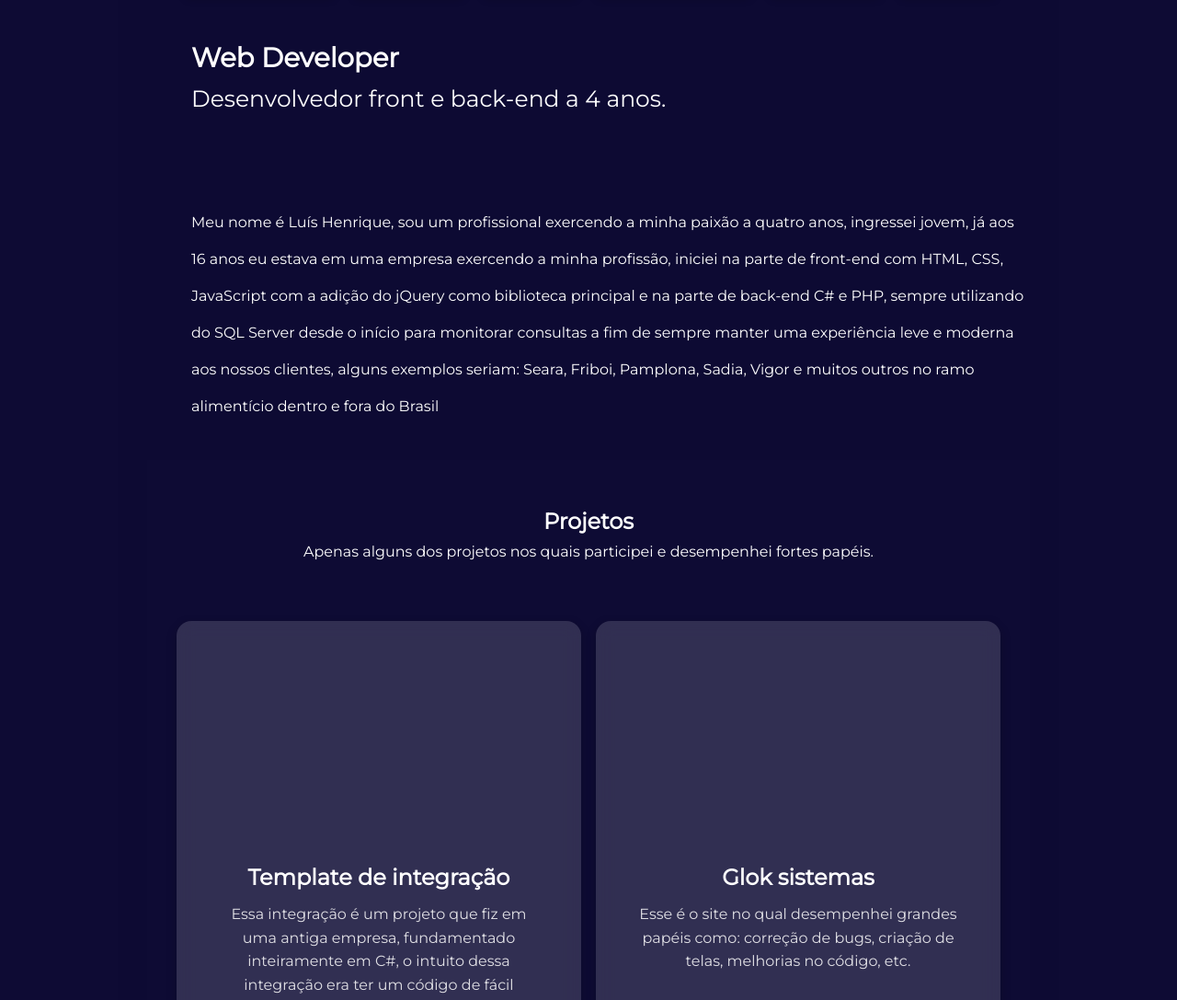
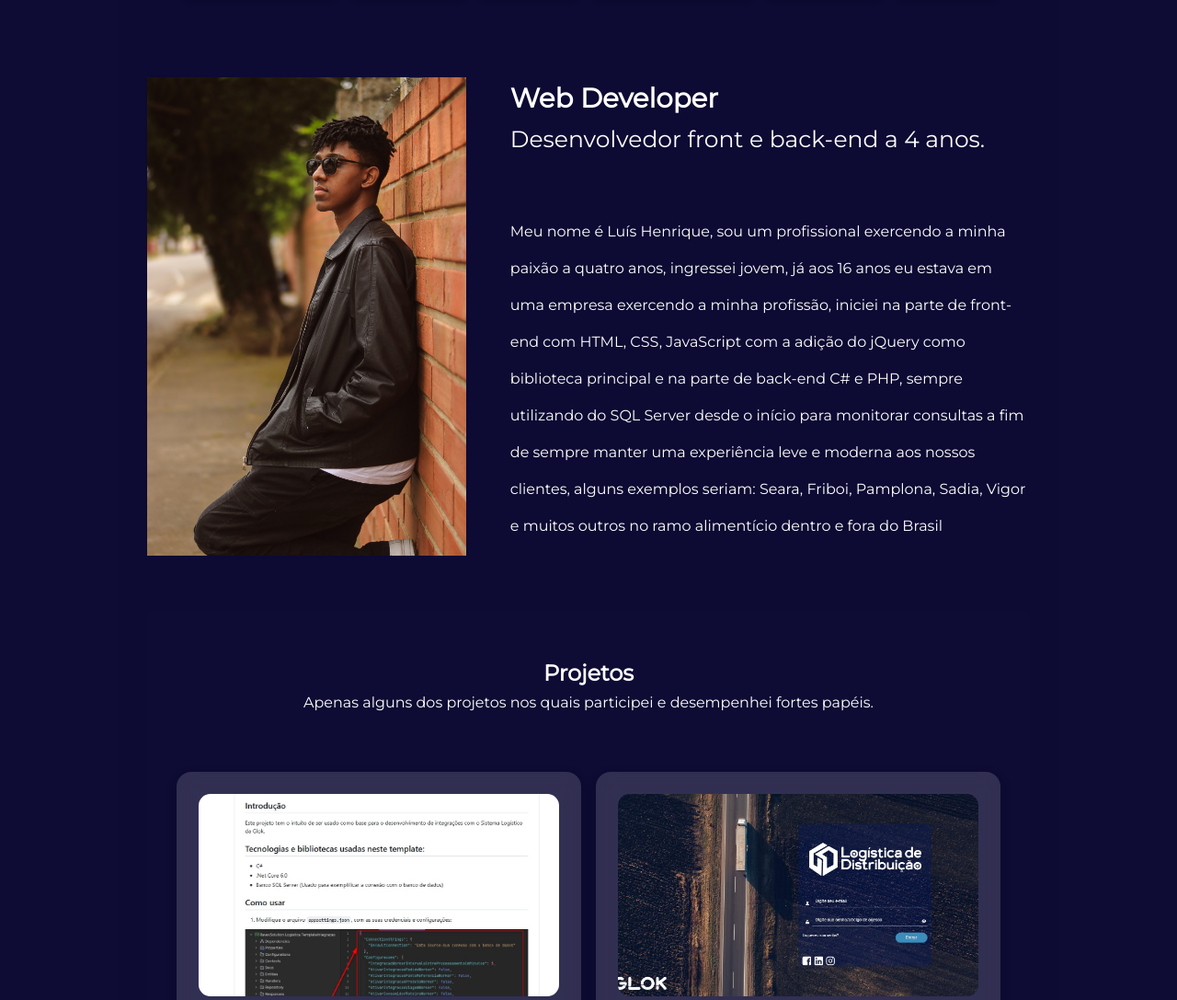
Before and after one commit to LH-GS16/Katsuragi, a plain HTML site: page index.html in a window 1280 px wide. Shown: the part 190-1277 px from the top of the page at 92% size. Drawn offline with Linux system fonts and the light colour scheme.

Commit message:
Update index.html

```diff
--- a/index.html
+++ b/index.html
@@ -37,7 +37,7 @@
       <div id="about" class="hero-text">
         <div class="row" style="display: flex;top: 40%;position: relative;">
           <div class="col-lg-4" data-aos="fade-right">
-            <img src="Downloads/fotoPrincipal.jpg" class="img-fluid" style="height: 65vh;" alt="">
+            <img src="fotoPrincipal.jpg" class="img-fluid" style="height: 65vh;" alt="">
           </div>
           <div class="col-lg-8 pt-4 pt-lg-0 content" style="padding-left: 5%;font-size: 25px;" data-aos="fade-left">
             <h3>Web Developer</h3>
@@ -63,7 +63,7 @@
         <div class="project-grid">
           <div class="project">
             <div class="project-wrap">
-              <div class="project-img" style="background-image: url('Downloads/Projeto.jpeg');"></div>
+              <div class="project-img" style="background-image: url('Projeto.jpeg');"></div>
               <div class="project-text">
                 <h3>Template de integração</h3>
                 <p class="project-paragraph">Essa integração é um projeto que fiz em uma antiga empresa, fundamentado
@@ -74,7 +74,7 @@
           </div>
           <div class="project">
             <div class="project-wrap">
-              <div class="project-img" style="background-image: url('Downloads/Projeto2.jpeg');"></div>
+              <div class="project-img" style="background-image: url('Projeto2.jpeg');"></div>
               <div class="project-text">
                 <h3>Glok sistemas</h3>
                 <p class="project-paragraph">Esse é o site no qual desempenhei grandes papéis como: correção de bugs,
```
